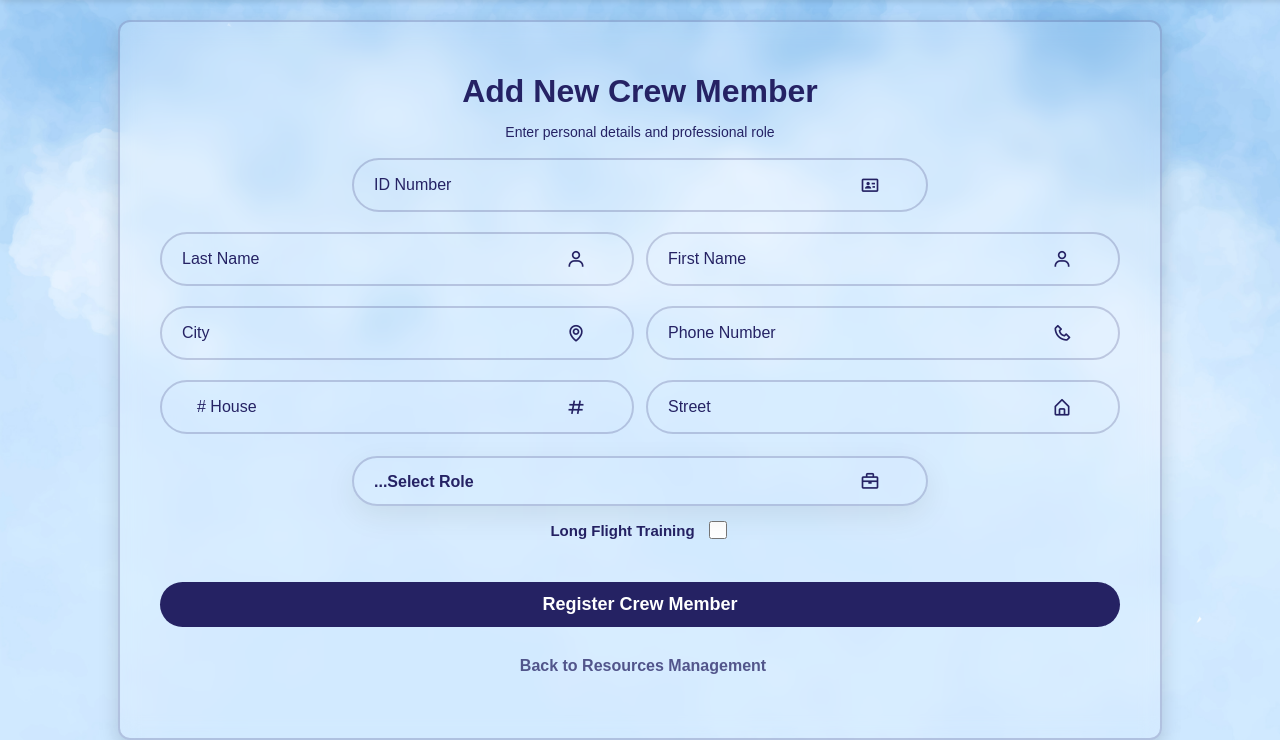
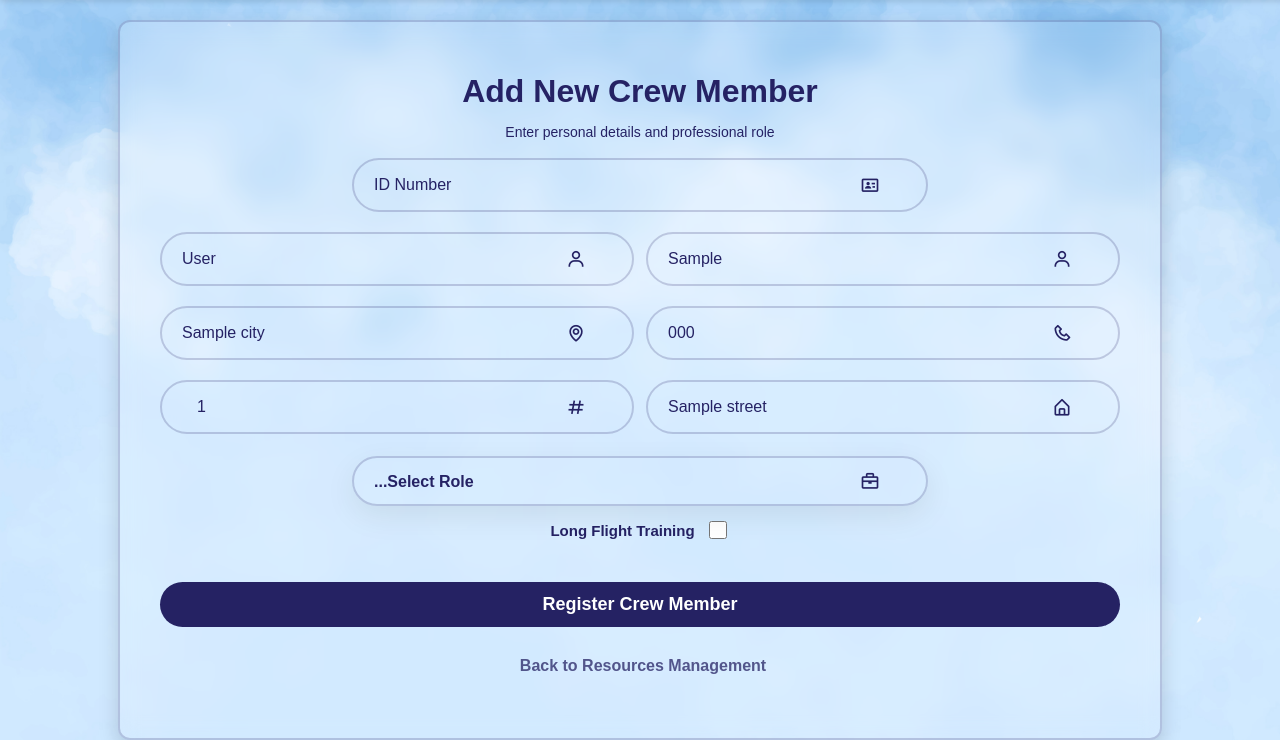
Before and after one commit to Ellibrinker/FlyTAU, a Python web app: template templates/admin_add_crew.html in a window 1280 px wide. Shown: the part 60-800 px from the top of the page. Run offline with Jinja, Linux system fonts and the light colour scheme; the template is opened without the code that fills it: most values are stand-ins (such as "Sample title", 1, 10 or a date in 2020); some libraries are stand-ins or nearby versions.

Commit message:
Update admin_add_crew.html

```diff
--- a/templates/admin_add_crew.html
+++ b/templates/admin_add_crew.html
@@ -51,48 +51,48 @@
 
             <div class="two-col">
                 <div class="input-box" style="width: 100%;">
-                    <input name="first_name" placeholder="First Name" required />
+                    <input name="first_name" placeholder="First Name" value="{{ data.get('first_name', '') }}" required />
                     <i class='bx bx-user'></i>
                 </div>
                 <div class="input-box" style="width: 100%;">
-                    <input name="last_name" placeholder="Last Name" required />
+                    <input name="last_name" placeholder="Last Name" value="{{ data.get('last_name', '') }}" required />
                     <i class='bx bx-user'></i>
                 </div>
             </div>
 
             <div class="two-col">
                 <div class="input-box" style="width: 100%;">
-                    <input name="phone" placeholder="Phone Number" />
+                    <input name="phone" placeholder="Phone Number" value="{{ data.get('phone', '') }}" />
                     <i class='bx bx-phone'></i>
                 </div>
                 <div class="input-box" style="width: 100%;">
-                    <input name="city" placeholder="City" />
+                    <input name="city" placeholder="City" value="{{ data.get('city', '') }}" />
                     <i class='bx bx-map'></i>
                 </div>
             </div>
 
             <div class="two-col">
                 <div class="input-box" style="width: 100%;">
-                    <input name="street" placeholder="Street" />
+                    <input name="street" placeholder="Street" value="{{ data.get('street', '') }}" />
                     <i class='bx bx-home-alt'></i>
                 </div>
                 <div class="input-box" style="width: 100%;">
-                    <input name="house_num" type="number" placeholder="House #" />
+                    <input name="house_num" type="number" placeholder="House #" value="{{ data.get('house_num', '') }}" />
                     <i class='bx bx-hash'></i>
                 </div>
             </div>
 
             <div class="input-box">
                 <select name="role" required>
-                    <option value="" disabled selected>Select Role...</option>
-                    <option value="pilot">Pilot</option>
-                    <option value="attendant">Flight Attendant</option>
+                    <option value="" disabled {{ 'selected' if not data.get('role') }}>Select Role...</option>                    <option value="pilot">Pilot</option>
+                    <option value="pilot" {{ 'selected' if data.get('role') == 'pilot' }}>Pilot</option>
+                    <option value="attendant" {{ 'selected' if data.get('role') == 'attendant' }}>Flight Attendant</option>
                 </select>
                 <i class='bx bx-briefcase'></i>
             </div>
 
             <div style="display: flex; justify-content: center; align-items: center; gap: 10px; margin-bottom: 20px; color: #252264; font-weight: 600;">
-                <input type="checkbox" name="long_training" id="lt" style="width: 18px; height: 18px; cursor: pointer;">
+                <input type="checkbox" name="long_training" id="lt" style="width: 18px; height: 18px; cursor: pointer;" {{ 'checked' if data.get('long_training') }}>
                 <label for="lt" style="margin-bottom: 0; cursor: pointer;">Long Flight Training</label>
             </div>
 
```
